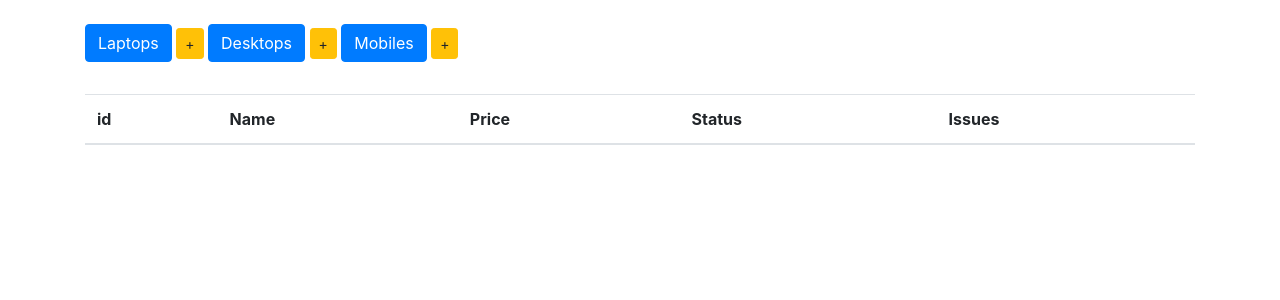
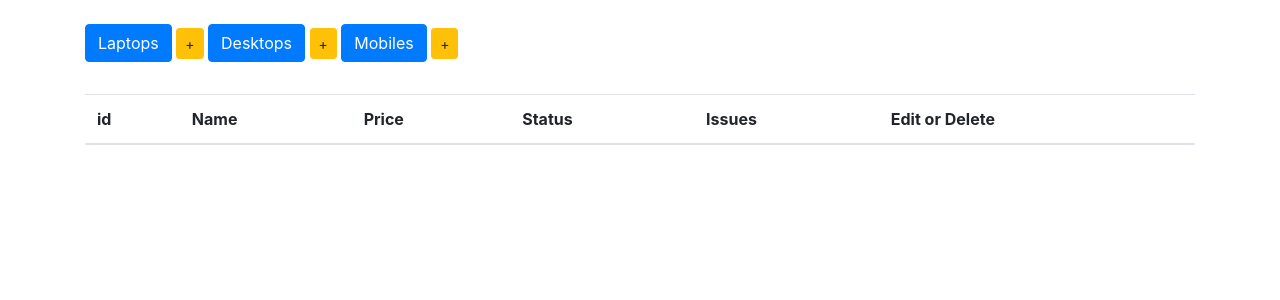
Before and after one commit to NicacioSilva/StockSys, a Django app: page / in a window 1280 px wide. Shown: the part 56-356 px from the top of the page. Run offline with Django 3.2, Linux system fonts and the light colour scheme; lists and menus that the app fills with data are empty; some libraries are stand-ins or nearby versions.

Commit message:
now it's deleting

```diff
--- a/StockApp/templates/index.html
+++ b/StockApp/templates/index.html
@@ -26,6 +26,7 @@
             <th>Price</th>
             <th>Status</th>
             <th>Issues</th>
+            <th>Edit or Delete</th>
         </tr>
         </thead>
 
@@ -42,14 +43,18 @@
                 {% if header|lower == "laptops" %}
                 <td>
                     <a href="{% url 'edit_laptop' item.pk %}" class="btn btn-warning btn-sm" role="button">Edit</a>
+                    <a href="{% url 'delete_laptop' item.pk %}" class="btn btn-danger btn-sm" role="button">Delete</a>
                 </td>
                 {% elif header|lower == "desktops" %}
                 <td>
                     <a href="{% url 'edit_desktop' item.pk %}" class="btn btn-warning btn-sm" role="button">Edit</a>
+                    <a href="{% url 'delete_desktop' item.pk %}" class="btn btn-danger btn-sm" role="button">Delete</a>
+
                 </td>
                 {% else %}
                 <td>
                     <a href="{% url 'edit_mobile' item.pk %}" class="btn btn-warning btn-sm" role="button">Edit</a>
+                    <a href="{% url 'delete_mobile' item.pk %}" class="btn btn-danger btn-sm" role="button">Delete</a>
                 </td>
                 {% endif %}
             </tr>
--- a/StockApp/urls.py
+++ b/StockApp/urls.py
@@ -17,4 +17,8 @@ urlpatterns = [
     url(r'^edit_laptop/(?P<pk>\d+)$', edit_laptop, name='edit_laptop'),
     url(r'^edit_desktop(?P<pk>\d+)$', edit_desktop, name='edit_desktop'),
     url(r'^edit_mobile(?P<pk>\d+)$', edit_mobile, name='edit_mobile'),
+
+    url(r'^delete_laptop/(?P<pk>\d+)$', delete_laptop, name='delete_laptop'),
+    url(r'^delete_desktop(?P<pk>\d+)$', delete_desktop, name='delete_desktop'),
+    url(r'^delete_mobile(?P<pk>\d+)$', delete_mobile, name='delete_mobile'),
 ]
--- a/StockApp/views.py
+++ b/StockApp/views.py
@@ -69,7 +69,6 @@ def add_mobile(request):
 def edit_device(request, pk, model, cls, item_type, item_url):
     item = get_object_or_404(model, pk=pk)
 
-
     if request.method == 'POST':
         form = cls(request.POST, instance=item)
         if form.is_valid():
@@ -95,3 +94,18 @@ def edit_desktop(request, pk):
 
 def edit_mobile(request, pk):
     return edit_device(request, pk, Mobile, MobileForm, 'mobile', 'show_mobiles')
+
+
+def delete_laptop(request, pk):
+    Laptop.objects.filter(id=pk).delete()
+    return redirect('show_laptops')
+
+
+def delete_desktop(request, pk):
+    Desktop.objects.filter(id=pk).delete()
+    return redirect('show_desktops')
+
+
+def delete_mobile(request, pk):
+    Mobile.objects.filter(id=pk).delete()
+    return redirect('show_mobiles')
```
Also changed, not shown: db.sqlite3.
